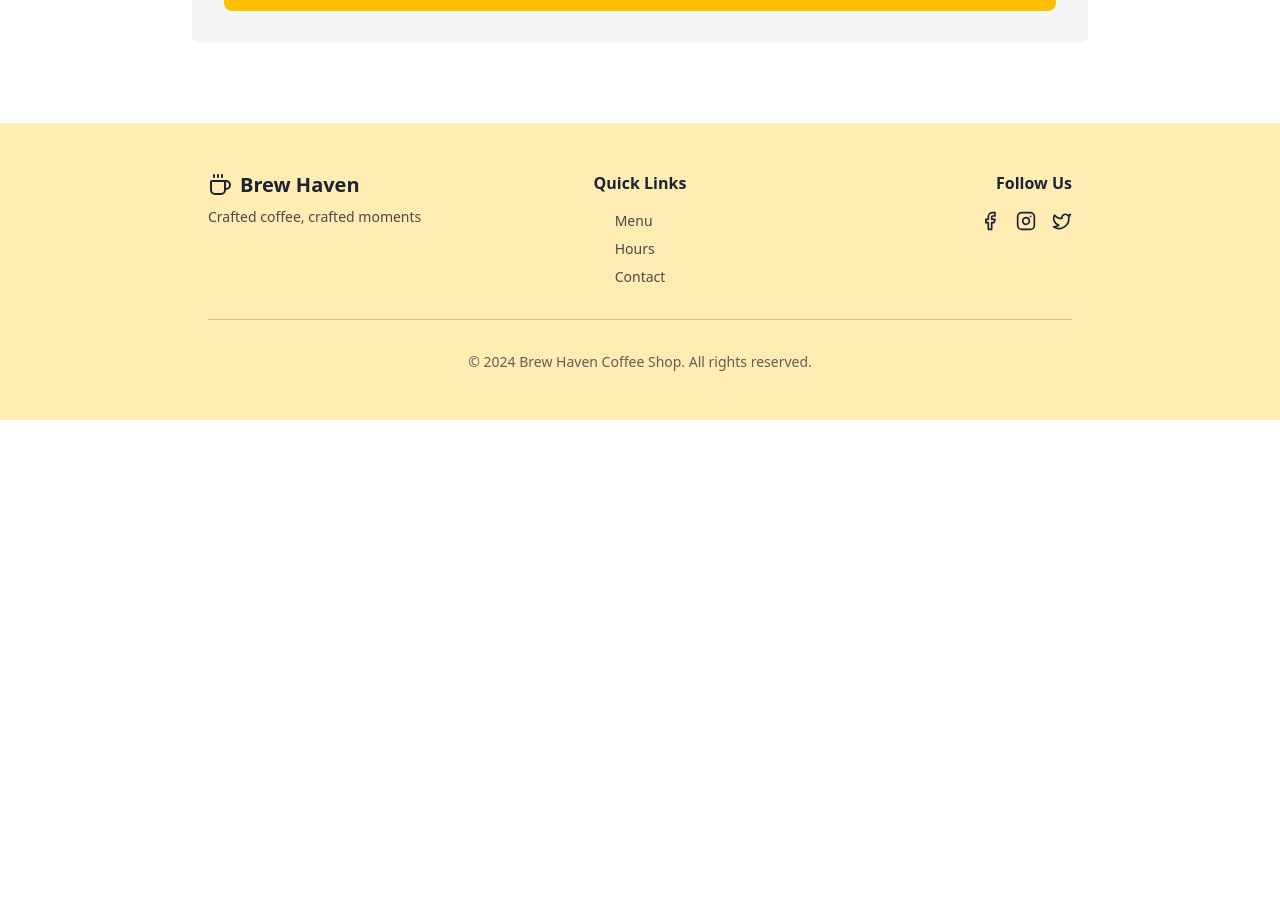
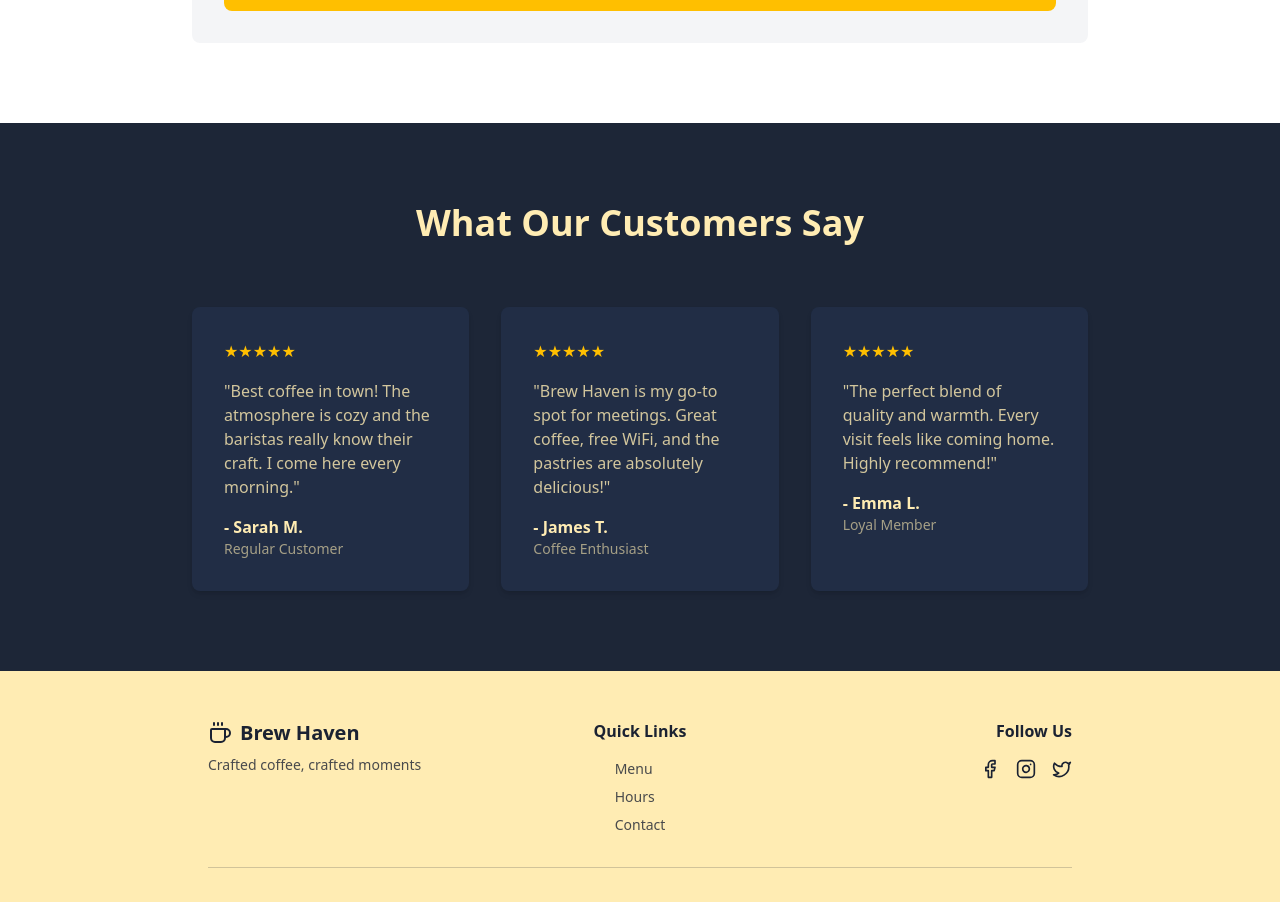
Before and after one commit to Buildify-UG/coffee-shop-landing-5cbf9846-abd6-4e41-881c-7273d13e36c1, a React (Vite) app: page / in a window 1280 px wide. Shown: the part 2900-3802 px from the top of the page. Before the commit the page ends 3320 px from the top, so only its background shows below. Built offline with nearby package versions, Linux system fonts and the light colour scheme.

Commit message:
Updated project files

```diff
--- a/src/pages/Index.tsx
+++ b/src/pages/Index.tsx
@@ -269,6 +269,56 @@ export default function CoffeeLanding() {
         </div>
       </section>
 
+      {/* Testimonials Section */}
+      <section className="py-20 px-4 bg-secondary/10">
+        <div className="max-w-4xl mx-auto">
+          <h2 className="text-4xl font-bold text-center mb-16">What Our Customers Say</h2>
+          <div className="grid md:grid-cols-3 gap-8">
+            {/* Testimonial 1 */}
+            <div className="bg-card p-8 rounded-lg shadow-md">
+              <div className="flex mb-4">
+                {[...Array(5)].map((_, i) => (
+                  <span key={i} className="text-primary">★</span>
+                ))}
+              </div>
+              <p className="text-foreground/80 mb-4">
+                "Best coffee in town! The atmosphere is cozy and the baristas really know their craft. I come here every morning."
+              </p>
+              <p className="font-semibold">- Sarah M.</p>
+              <p className="text-sm text-foreground/60">Regular Customer</p>
+            </div>
+
+            {/* Testimonial 2 */}
+            <div className="bg-card p-8 rounded-lg shadow-md">
+              <div className="flex mb-4">
+                {[...Array(5)].map((_, i) => (
+                  <span key={i} className="text-primary">★</span>
+                ))}
+              </div>
+              <p className="text-foreground/80 mb-4">
+                "Brew Haven is my go-to spot for meetings. Great coffee, free WiFi, and the pastries are absolutely delicious!"
+              </p>
+              <p className="font-semibold">- James T.</p>
+              <p className="text-sm text-foreground/60">Coffee Enthusiast</p>
+            </div>
+
+            {/* Testimonial 3 */}
+            <div className="bg-card p-8 rounded-lg shadow-md">
+              <div className="flex mb-4">
+                {[...Array(5)].map((_, i) => (
+                  <span key={i} className="text-primary">★</span>
+                ))}
+              </div>
+              <p className="text-foreground/80 mb-4">
+                "The perfect blend of quality and warmth. Every visit feels like coming home. Highly recommend!"
+              </p>
+              <p className="font-semibold">- Emma L.</p>
+              <p className="text-sm text-foreground/60">Loyal Member</p>
+            </div>
+          </div>
+        </div>
+      </section>
+
       {/* Footer */}
       <footer className="bg-foreground text-background py-12">
         <div className="max-w-4xl mx-auto px-4">
```
